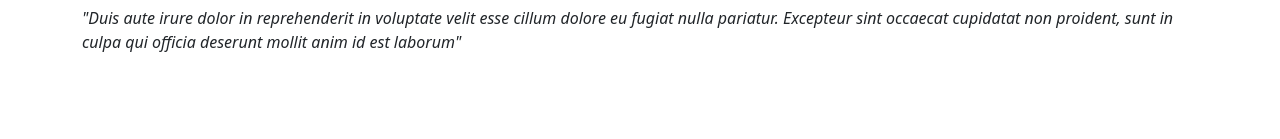
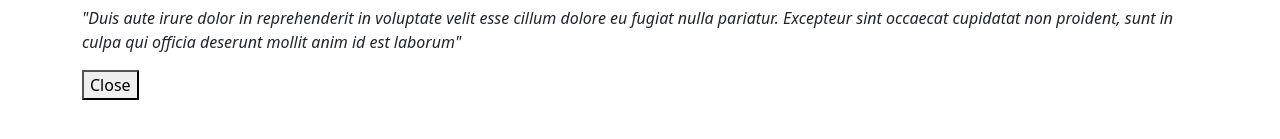
Before and after one commit to KWright16/GuestReview, a React (Create React App) app in the folder GuestReview/ClientApp/: page /reviews-list in a window 1280 px wide. Shown: the part 645-784 px from the top of the page. Built offline with nearby package versions, Linux system fonts and the light colour scheme.

Commit message:
event logic fix

```diff
--- a/GuestReview/ClientApp/src/App.js
+++ b/GuestReview/ClientApp/src/App.js
@@ -8,6 +8,7 @@ import {
   QueryClient,
   QueryClientProvider
 } from 'react-query';
+import {Toast} from "./components/notifications/Toast";
 import './custom.css';
 
 const queryClient = new QueryClient()
@@ -23,6 +24,7 @@ const App = () => {
               return <Route key={index} {...rest} element={element} />;
             })}
           </Routes>
+          <Toast/>
           </ThemeProvider>
         </Layout>
       </QueryClientProvider>
--- a/GuestReview/ClientApp/src/components/notifications/Toast.tsx
+++ b/GuestReview/ClientApp/src/components/notifications/Toast.tsx
@@ -1,17 +1,20 @@
 import React, {useEffect, useState} from "react";
 import {useAtom} from "jotai";
 import {toast} from "../../stateManagement/atoms/toastAtoms";
-import {IToast} from "../../definitions/app"
+import {IToast} from "../../definitions/app";
+import "./styles/toast.css";
 
 export const Toast = () => {
     const [newToast,] = useAtom(toast);
-    const [queue, setQueue] = useState<IToast[]>([]);
+    const [queue, setQueue] = useState<IToast[]|[]>([]);
     const [popupVisible, setPopupVisible] = useState<boolean>(false);
 
     useEffect(() => {
-        const updatedQueue = [...queue, newToast]; // should not mutate state
-        setQueue(updatedQueue);
-        setPopupVisible(true);
+        if(!!newToast.message) {
+            const updatedQueue = [...queue, ...[newToast]]; // should not mutate state
+            setQueue(updatedQueue);
+            setPopupVisible(true);
+        }
     }, [newToast.message]);// listens for message changes
 
     const closeModal = () => {
@@ -26,7 +29,7 @@ export const Toast = () => {
     }
 
     return (
-        <section aria-label="feedback popup" className={popupVisible ? "popupVisible" : ""}>
+        <section aria-label="feedback popup" className={`popup ${popupVisible ? "popupVisible" : ""}`}>
             <p>{queue[0]?.message}</p>
             <button aria-label="close modal" onClick={() => closeModal()}>Close</button>
         </section>
--- /dev/null
+++ b/GuestReview/ClientApp/src/components/notifications/styles/toast.css
@@ -0,0 +1,26 @@
+.popup {
+    position:fixed;
+    /* top: 0;
+    left: 0; */
+    display: flex;
+    align-items: center;
+    justify-content: center;
+}
+
+.closed {
+    opacity: 0;
+    visibility: hidden;
+}
+
+.popupVisible {
+    visibility: visible;
+    opacity: 1;
+}
+
+.error {
+    background-color: #6d4343;
+}
+
+.success {
+    background-color: #10b4c1;
+}
```
